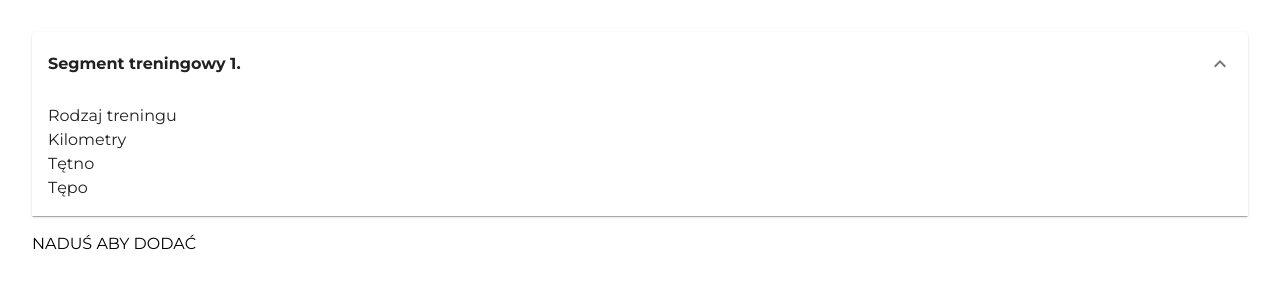
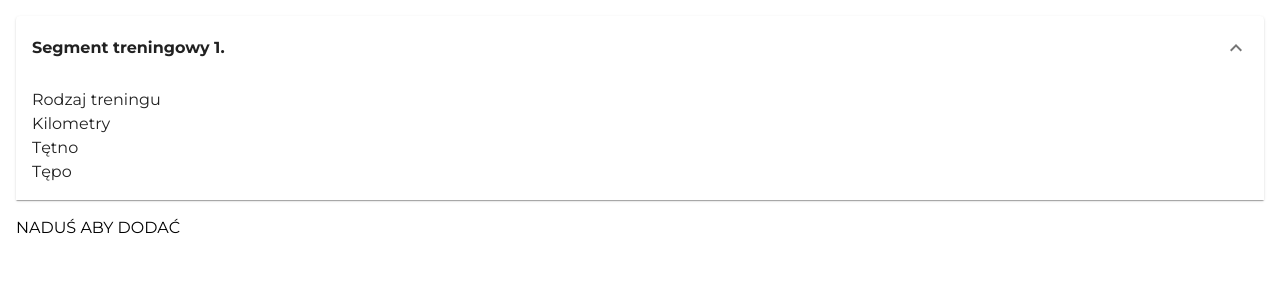
Before and after one commit to c1upek/mt-trainings, a React (Create React App) app: page /#/ in a window 1280 px wide. Shown: the top 300 px of the page. Built offline with nearby package versions, Linux system fonts and the light colour scheme.

Commit message:
Fix styling

```diff
--- a/src/routes/Trainings.tsx
+++ b/src/routes/Trainings.tsx
@@ -21,7 +21,7 @@ function Trainings() {
     }
 
     return (
-        <div className="p-4">
+        <div>
             {trainingSegmentsDisplay}
             <div>
                 <button onClick={handleAddTrainingSegment}>
```
